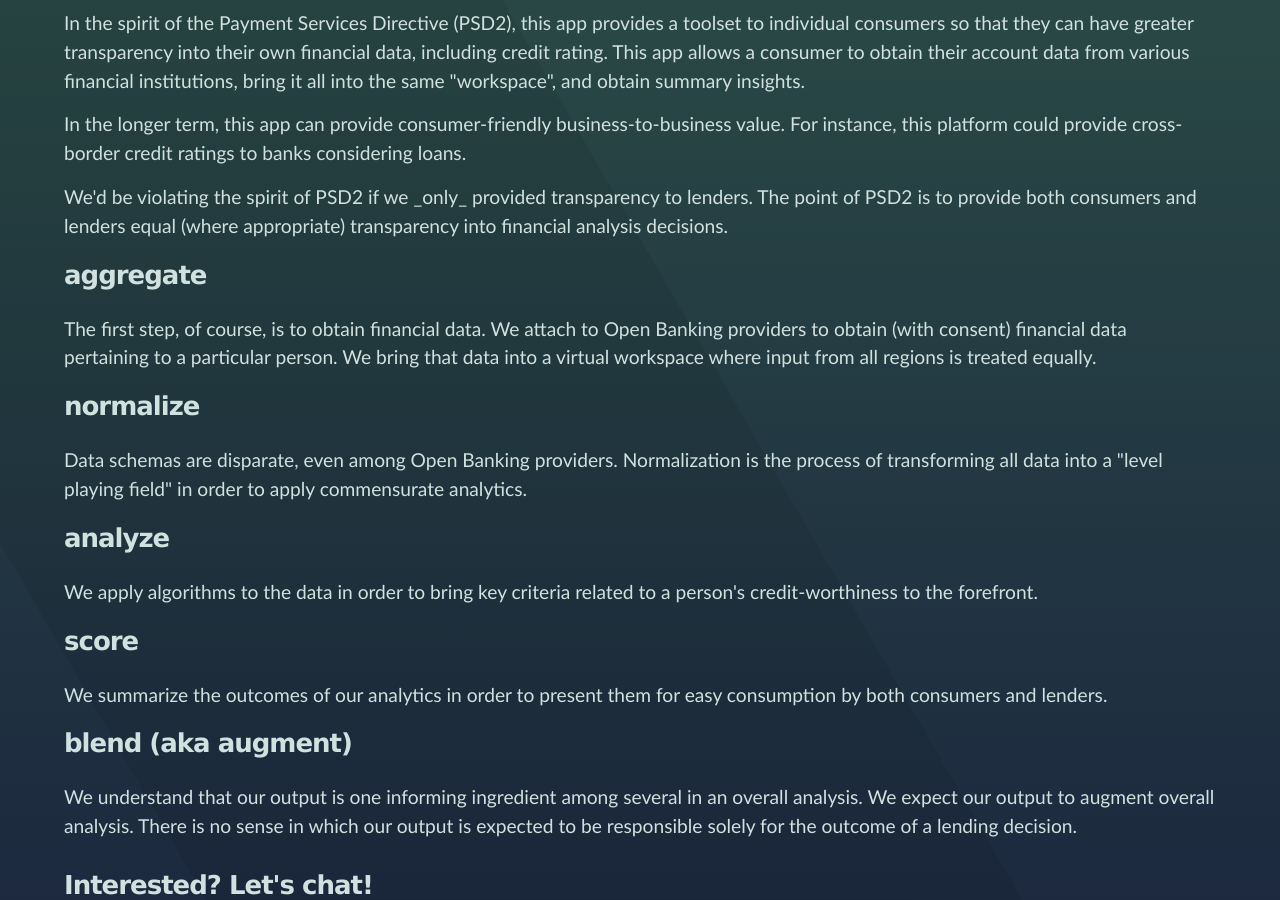
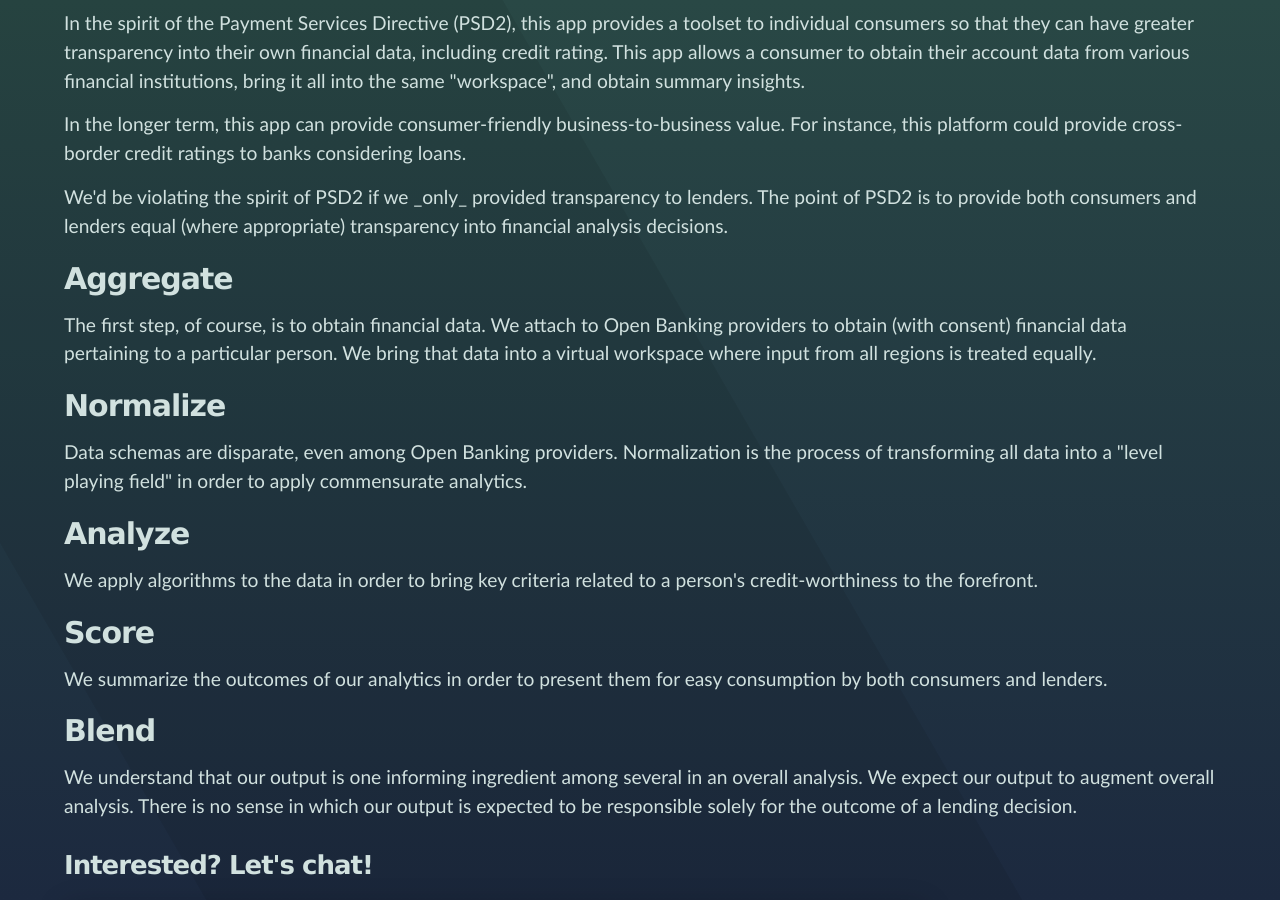
Before and after one commit to civis-mundi/civis-mundi.github.io, a Jekyll site: the page built from product/index.html, in a window 1280 px wide and 900 px high, scrolled down 1397 px. Built offline with Jekyll 4.4.1, drawn with Linux system fonts in a browser that asks for light colours.

Commit message:
# Content.

```diff
--- a/about/index.html
+++ b/about/index.html
@@ -41,7 +39,7 @@
     </p>
 </div>
 
-<h2>Douglas Fisher</h2>
+<h1>Douglas Fisher</h1>
 <div class="content-story-section">
     <p>
         Douglas is a professional software leader, manager, and developer of many years experience. He’s held leadership
--- a/product/index.html
+++ b/product/index.html
@@ -51,28 +51,28 @@
         The point of PSD2 is to provide both consumers and lenders equal (where appropriate) transparency
         into financial analysis decisions.
     </p>
-    <h2>aggregate</h2>
+    <h1>Aggregate</h1>
     <p>
         The first step, of course, is to obtain financial data.
         We attach to Open Banking providers to obtain (with consent)
         financial data pertaining to a particular person.
         We bring that data into a virtual workspace where input from all regions is treated equally.
     </p>
-    <h2>normalize</h2>
+    <h1>Normalize</h1>
     <p>
         Data schemas are disparate, even among Open Banking providers.
         Normalization is the process of transforming all data into a "level playing field"
         in order to apply commensurate analytics.
     </p>
-    <h2>analyze</h2>
+    <h1>Analyze</h1>
     <p>
         We apply algorithms to the data in order to bring key criteria related to a person's credit-worthiness to the forefront.
     </p>
-    <h2>score</h2>
+    <h1>Score</h1>
     <p>
         We summarize the outcomes of our analytics in order to present them for easy consumption by both consumers and lenders.
     </p>
-    <h2>blend (aka augment)</h2>
+    <h1>Blend</h1>
     <p>
         We understand that our output is one informing ingredient among several in an overall analysis.
         We expect our output to augment overall analysis.
```
Also changed, not shown: other parts of about/index.html (+1 -3 lines).
